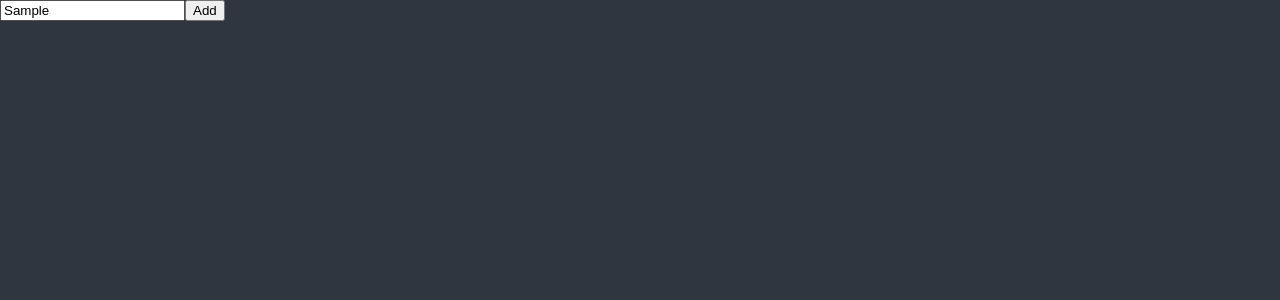
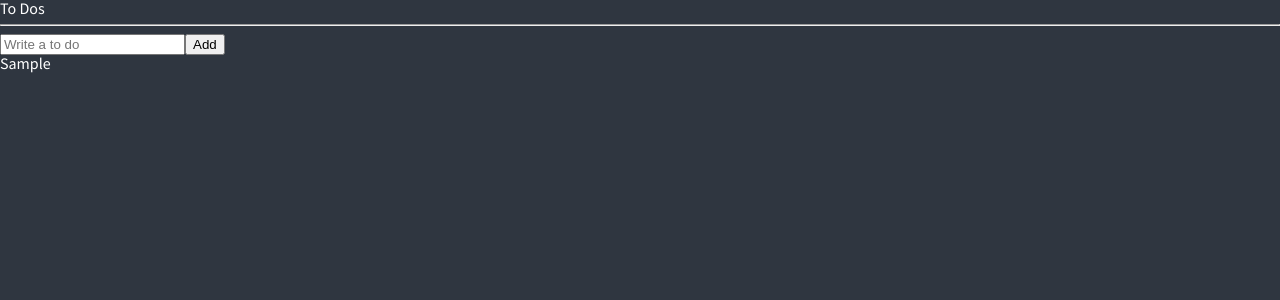
Before and after one commit to GitHubChoonsik/react-masterclass, a React (Create React App) app: page / in a window 1280 px wide. Both pictures are taken after typing "Sample" into the empty fields and a click on the button "Add". Shown: the top 300 px of the page. Built offline with nearby package versions, Linux system fonts and the light colour scheme.

Commit message:
#6.11 Add To Do

```diff
--- a/src/ToDoList.tsx
+++ b/src/ToDoList.tsx
@@ -1,46 +1,51 @@
-import { useState } from "react";
+import { link } from "fs";
 import { useForm } from "react-hook-form";
+import { atom, useRecoilState } from "recoil";
 
-/* function ToDoList() {
-  const [todo, setTodo] = useState("");
-  const onChange = (event: React.FormEvent<HTMLInputElement>) => {
-    const {
-      currentTarget: { value },
-    } = event;
-    setTodo(value);
+interface IForm {
+  toDo: string;
+}
+
+interface IToDo {
+  text: string;
+  id: number;
+  category: "TO_DO" | "DOING" | "DONE";
+}
+
+const toDoState = atom<IToDo[]>({
+  key: "toDO",
+  default: [],
+});
+
+function ToDoList() {
+  const [toDos, setToDos] = useRecoilState(toDoState);
+  const { register, handleSubmit, setValue } = useForm<IForm>();
+  const handleValid = ({ toDo }: IForm) => {
+    setToDos((oldToDos) => [
+      { text: toDo, id: Date.now(), category: "TO_DO" },
+      ...oldToDos,
+    ]);
+    setValue("toDo", "");
   };
-  const onSubmit = (event: React.FormEvent<HTMLFormElement>) => {
-    event.preventDefault();
-    console.log(todo);
-  };
+  console.log(toDos);
   return (
     <div>
-      <form onSubmit={onSubmit}>
+      <h1>To Dos</h1>
+      <hr />
+      <form onSubmit={handleSubmit(handleValid)}>
         <input
-          onChange={onChange}
-          value={todo}
-          type="text"
+          {...register("toDo", {
+            required: "Please write a To Do",
+          })}
           placeholder="Write a to do"
         />
         <button>Add</button>
       </form>
-    </div>
-  );
-} */
-
-interface IForm {}
-
-function ToDoList() {
-  const { register, handleSubmit } = useForm();
-  const onValid = (data: any) => {
-    console.log(data);
-  };
-  return (
-    <div>
-      <form onSubmit={handleSubmit(onValid)}>
-        <input {...register("toDo")} type="text" placeholder="Write a to do" />
-        <button>Add</button>
-      </form>
+      <ul>
+        {toDos.map((toDo) => (
+          <li key={toDo.id}>{toDo.text}</li>
+        ))}
+      </ul>
     </div>
   );
 }
```
